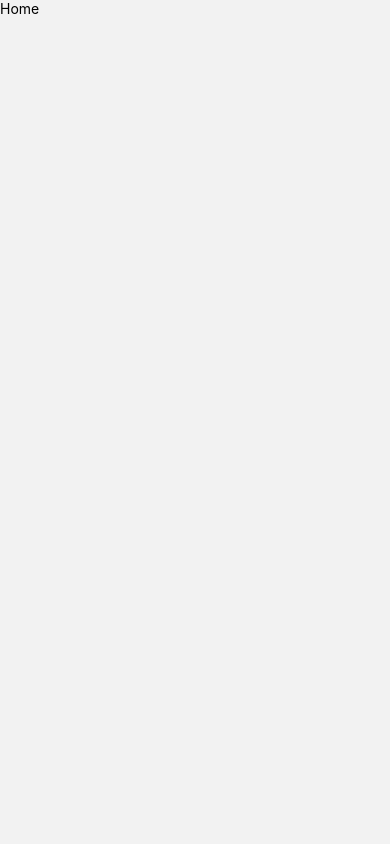
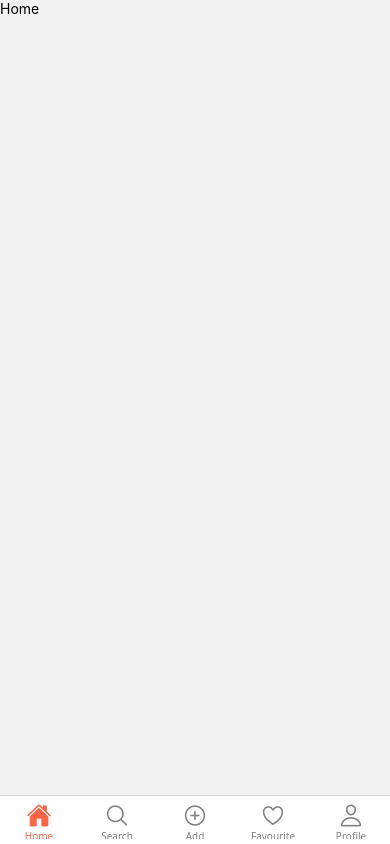
Before and after one commit to isulnethila/FlexiRide, a React Native app in the folder frontend/: screen /Startup in a window 390 px wide. Built offline with nearby package versions, Linux system fonts and the light colour scheme.

Commit message:
create the navigation tabs

```diff
--- a/frontend/App.js
+++ b/frontend/App.js
@@ -1,18 +1,61 @@
 import React from 'react';
 import { NavigationContainer } from '@react-navigation/native';
+import { createBottomTabNavigator } from '@react-navigation/bottom-tabs';
 import { createNativeStackNavigator } from '@react-navigation/native-stack';
-import tw from 'twrnc';
+import Ionicons from 'react-native-vector-icons/Ionicons';
+
 import StartupScreen from './pages/Startup';
 import HomeScreen from './pages/Home';
+import SearchScreen from './pages/Search';
+import AddScreen from './pages/Add';
+import FavouriteScreen from './pages/Favourite';
+import ProfileScreen from './pages/Profile';
 
+const Tab = createBottomTabNavigator();
 const Stack = createNativeStackNavigator();
+
+function MainTabs() {
+  return (
+    <Tab.Navigator
+      initialRouteName="Home"
+      screenOptions={({ route }) => ({
+        headerShown: false,
+        tabBarIcon: ({ focused, color, size }) => {
+          let iconName;
+
+          if (route.name === 'Home') {
+            iconName = focused ? 'home' : 'home-outline';
+          } else if (route.name === 'Search') {
+            iconName = focused ? 'search' : 'search-outline';
+          } else if (route.name === 'Add') {
+            iconName = focused ? 'add-circle' : 'add-circle-outline';
+          } else if (route.name === 'Favourite') {
+            iconName = focused ? 'heart' : 'heart-outline';
+          } else if (route.name === 'Profile') {
+            iconName = focused ? 'person' : 'person-outline';
+          }
+
+          return <Ionicons name={iconName} size={size} color={color} />;
+        },
+        tabBarActiveTintColor: 'tomato',
+        tabBarInactiveTintColor: 'gray',
+      })}
+    >
+      <Tab.Screen name="Home" component={HomeScreen} />
+      <Tab.Screen name="Search" component={SearchScreen} />
+      <Tab.Screen name="Add" component={AddScreen} />
+      <Tab.Screen name="Favourite" component={FavouriteScreen} />
+      <Tab.Screen name="Profile" component={ProfileScreen} />
+    </Tab.Navigator>
+  );
+}
 
 export default function App() {
   return (
     <NavigationContainer>
-      <Stack.Navigator initialRouteName="Startup" screenOptions={{ headerShown: false }}>
+      <Stack.Navigator screenOptions={{ headerShown: false }}>
         <Stack.Screen name="Startup" component={StartupScreen} />
-        <Stack.Screen name="Home" component={HomeScreen} />
+        <Stack.Screen name="MainTabs" component={MainTabs} />
       </Stack.Navigator>
     </NavigationContainer>
   );
--- a/frontend/package.json
+++ b/frontend/package.json
@@ -9,6 +9,7 @@
     "web": "expo start --web"
   },
   "dependencies": {
+    "@react-navigation/bottom-tabs": "^7.3.12",
     "@react-navigation/native": "^7.1.8",
     "@react-navigation/native-stack": "^7.3.12",
     "axios": "^1.9.0",
@@ -16,8 +17,11 @@
     "expo-status-bar": "~2.2.3",
     "react": "19.0.0",
     "react-native": "0.79.2",
-    "react-native-safe-area-context": "5.4.0",
+    "react-native-gesture-handler": "^2.25.0",
+    "react-native-reanimated": "^3.17.5",
+    "react-native-safe-area-context": "^5.4.0",
     "react-native-screens": "~4.10.0",
+    "react-native-vector-icons": "^10.2.0",
     "twrnc": "^4.7.0"
   },
   "devDependencies": {
--- a/frontend/pages/Startup.js
+++ b/frontend/pages/Startup.js
@@ -7,10 +7,9 @@ export default function StartupScreen() {
   const navigation = useNavigation();
 
   useEffect(() => {
-    const timer = setTimeout(() => {
-      navigation.navigate('Home');
+    setTimeout(() => {
+      navigation.replace('MainTabs', { screen: 'Home' });
     }, 2000);
-    return () => clearTimeout(timer);
   }, []);
 
   return (
```
Also changed, not shown: 1 other file (tests, documents, lock files or other folders).
